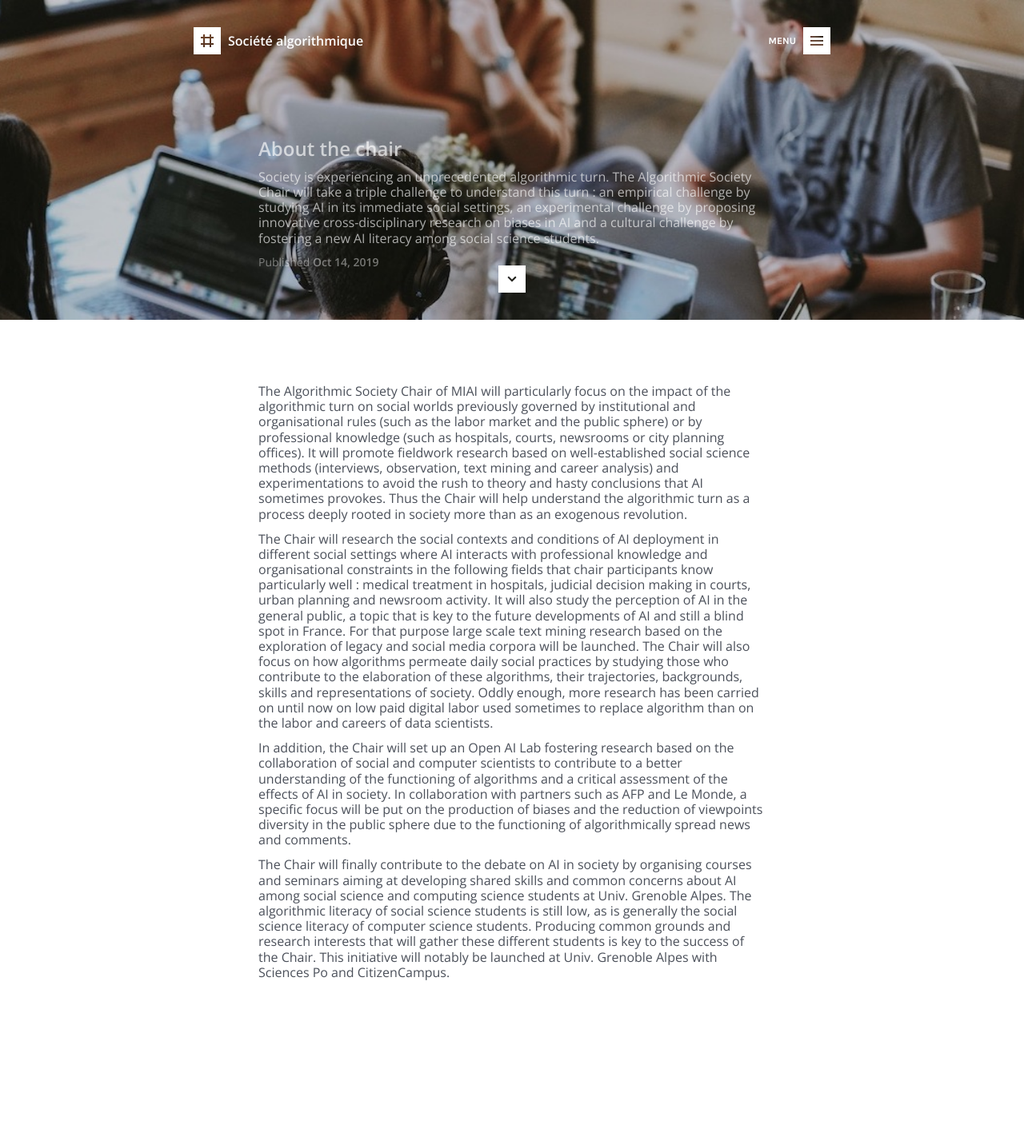
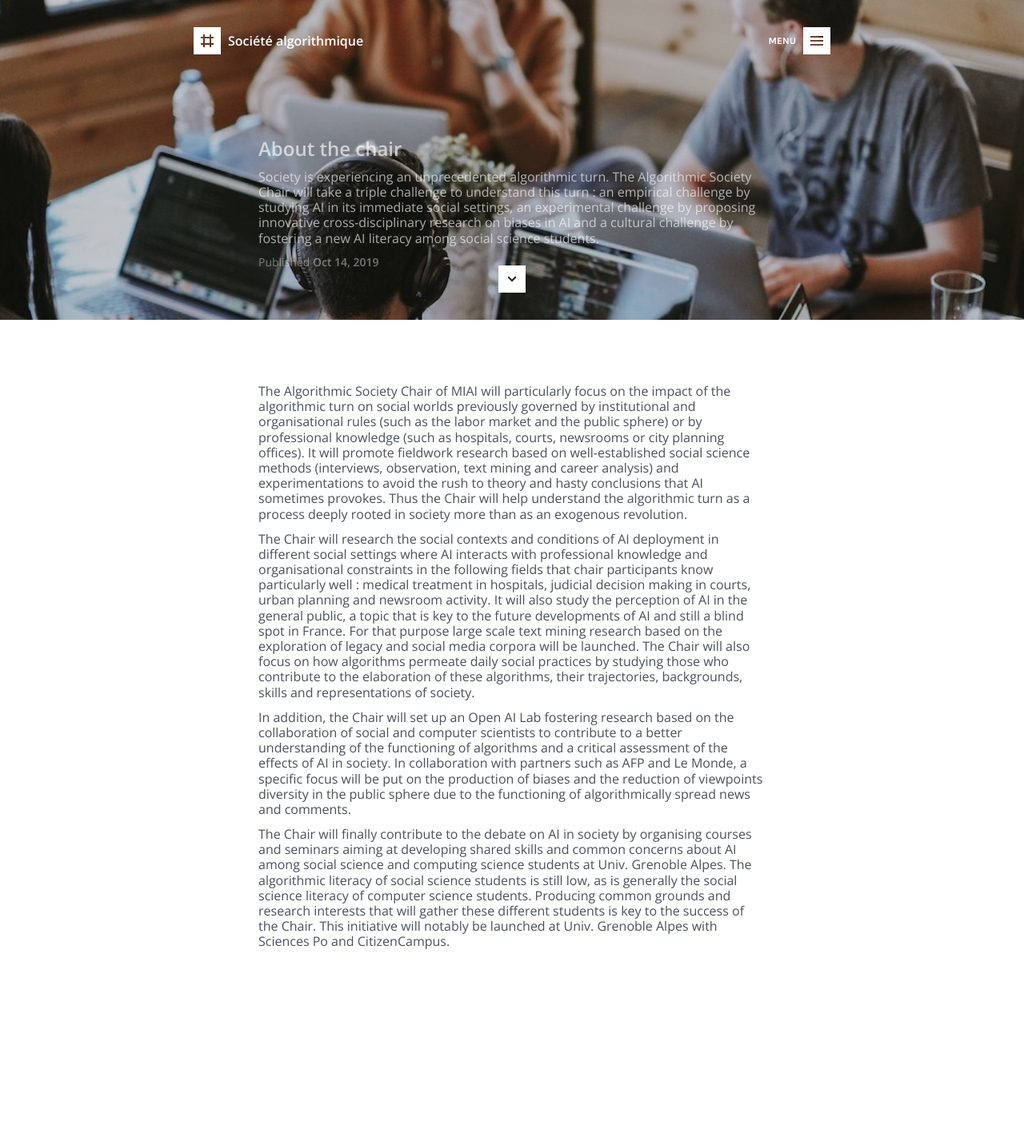
Before and after one commit to gillesbastin/algorithmicsociety.github.io, a Jekyll site: the page built from about.md, in a window 1280 px wide. Shown: the whole page at 80% size. Built offline with Jekyll 4.4.1, drawn with Linux system fonts in a browser that asks for light colours; after the commit the page ends 1384 px from its top, so only the background shows below that.

Commit message:
Update about.md

```diff
--- a/about.md
+++ b/about.md
@@ -15,7 +15,7 @@ image: 			header-1.jpg
 
 The Algorithmic Society Chair of MIAI will particularly focus on the impact of the algorithmic turn on social worlds previously governed by institutional and organisational rules (such as the labor market and the public sphere) or by professional knowledge (such as hospitals, courts, newsrooms or city planning offices). It will promote fieldwork research based on well-established social science methods (interviews, observation, text mining and career analysis) and experimentations to avoid the rush to theory and hasty conclusions that AI sometimes provokes. Thus the Chair will help understand the algorithmic turn as a process deeply rooted in society more than as an exogenous revolution.
 
-The Chair will research the social contexts and conditions of AI deployment in different social settings where AI interacts with professional knowledge and organisational constraints in the following fields that chair participants know particularly well : medical treatment in hospitals, judicial decision making in courts, urban planning and newsroom activity. It will also study the perception of AI in the general public, a topic that is key to the future developments of AI and still a blind spot in France. For that purpose large scale text mining research based on the exploration of legacy and social media corpora will be launched. The Chair will also focus on how algorithms permeate daily social practices by studying those who contribute to the elaboration of these algorithms, their trajectories, backgrounds, skills and representations of society. Oddly enough, more research has been carried on until now on low paid digital labor used sometimes to replace algorithm than on the labor and careers of data scientists.
+The Chair will research the social contexts and conditions of AI deployment in different social settings where AI interacts with professional knowledge and organisational constraints in the following fields that chair participants know particularly well : medical treatment in hospitals, judicial decision making in courts, urban planning and newsroom activity. It will also study the perception of AI in the general public, a topic that is key to the future developments of AI and still a blind spot in France. For that purpose large scale text mining research based on the exploration of legacy and social media corpora will be launched. The Chair will also focus on how algorithms permeate daily social practices by studying those who contribute to the elaboration of these algorithms, their trajectories, backgrounds, skills and representations of society.
 
 In addition, the Chair will set up an Open AI Lab fostering research based on the collaboration of social and computer scientists to contribute to a better understanding of the functioning of algorithms and a critical assessment of the effects of AI in society. In collaboration with partners such as AFP and Le Monde, a specific focus will be put on the production of biases and the reduction of viewpoints diversity in the public sphere due to the functioning of algorithmically spread news and comments.
 
```
